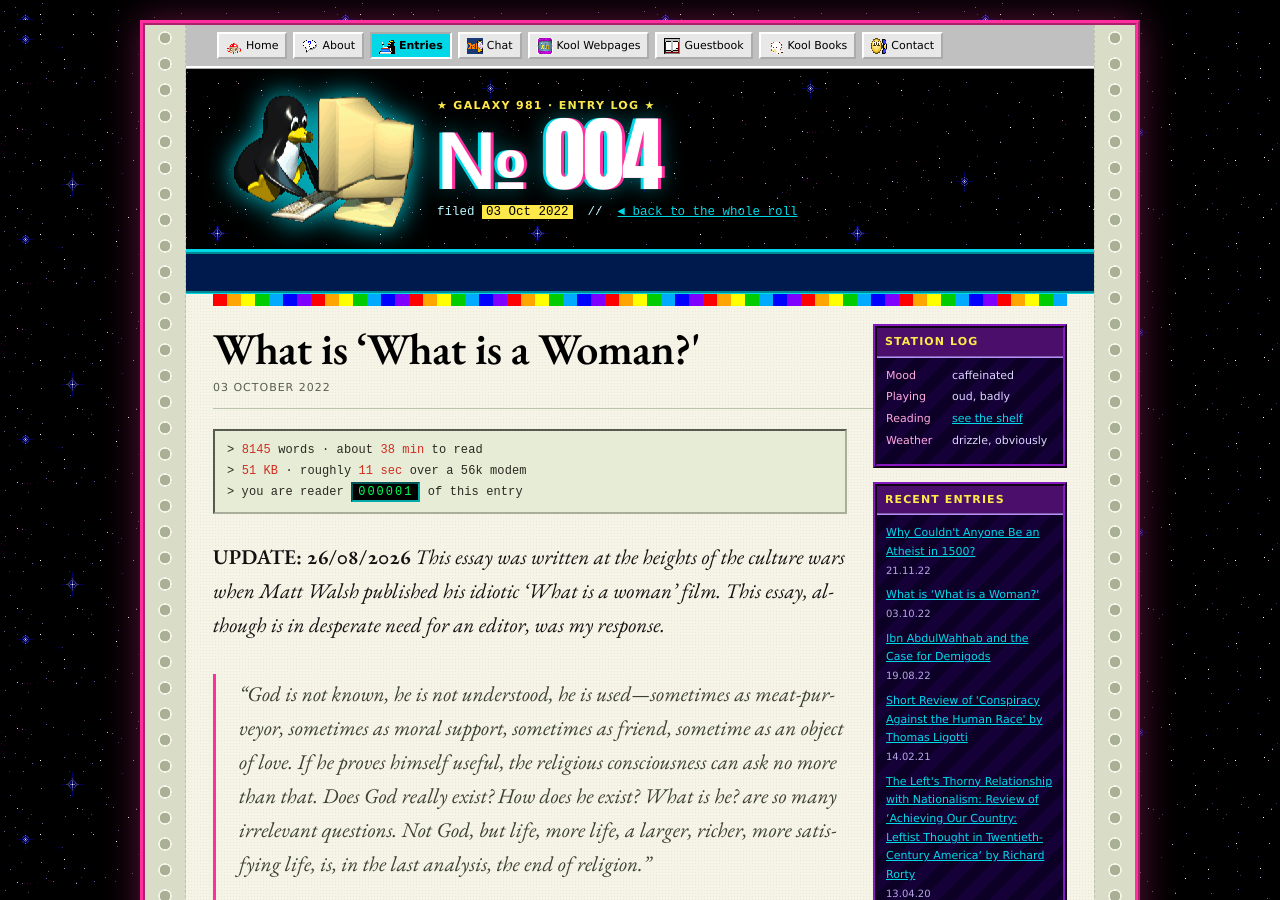
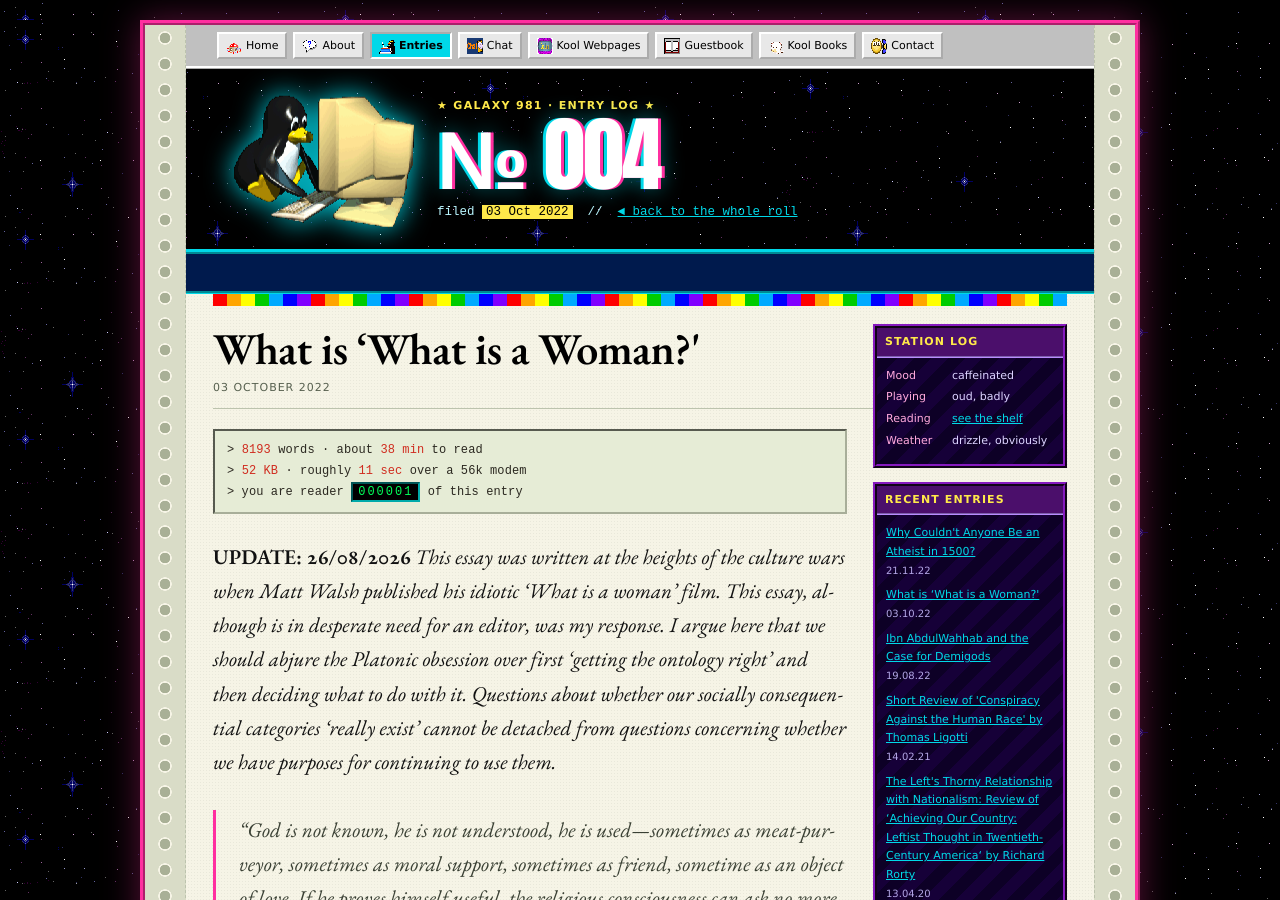
Before and after one commit to Catofminerva/Catofminerva.github.io, a Jekyll site: the page built from _posts/2022-10-03-woman.md, in a window 1280 px wide and 900 px high. Built offline with Jekyll 4.4.1, drawn with Linux system fonts in a browser that asks for light colours; comment, search, counter and statistics services are not loaded.

Commit message:
Update 2022-10-03-woman.md

```diff
--- a/_posts/2022-10-03-woman.md
+++ b/_posts/2022-10-03-woman.md
@@ -3,7 +3,7 @@
 title: "What is ‘What is a Woman?'"
 permalink: /woman
 ---
-**UPDATE: 26/08/2026** *This essay was written at the heights of the culture wars when Matt Walsh published his idiotic 'What is a woman' film. This essay, although is in desperate need for an editor, was my response.*
+**UPDATE: 26/08/2026** *This essay was written at the heights of the culture wars when Matt Walsh published his idiotic 'What is a woman' film. This essay, although is in desperate need for an editor, was my response. I argue here that we should abjure the Platonic obsession over first 'getting the ontology right' and then deciding what to do with it. Questions about whether our socially consequential categories 'really exist' cannot be detached from questions concerning whether we have purposes for continuing to use them.*
 
 > *"God is not known, he is not understood, he is used—sometimes as meat-purveyor, sometimes as moral support, sometimes as friend, sometime as an object of love. If he proves himself useful, the religious consciousness can ask no more than that. Does God really exist? How does he exist? What is he? are so many irrelevant questions. Not God, but life, more life, a larger, richer, more satisfying life, is, in the last analysis, the end of religion."*
 
```
